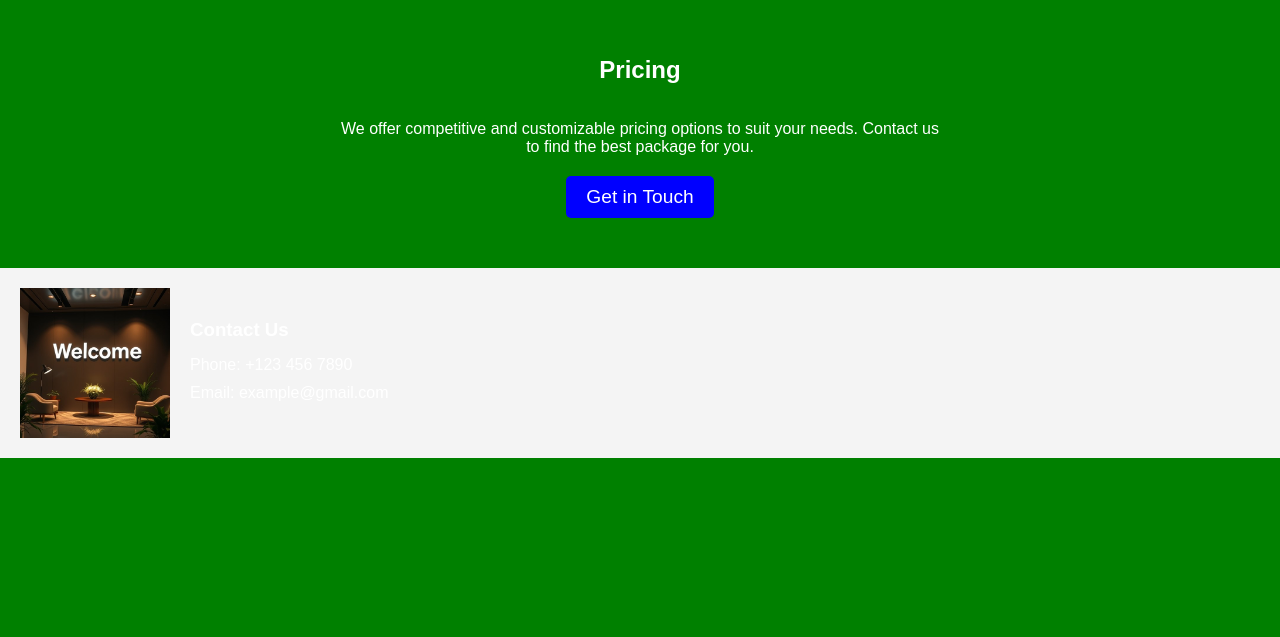
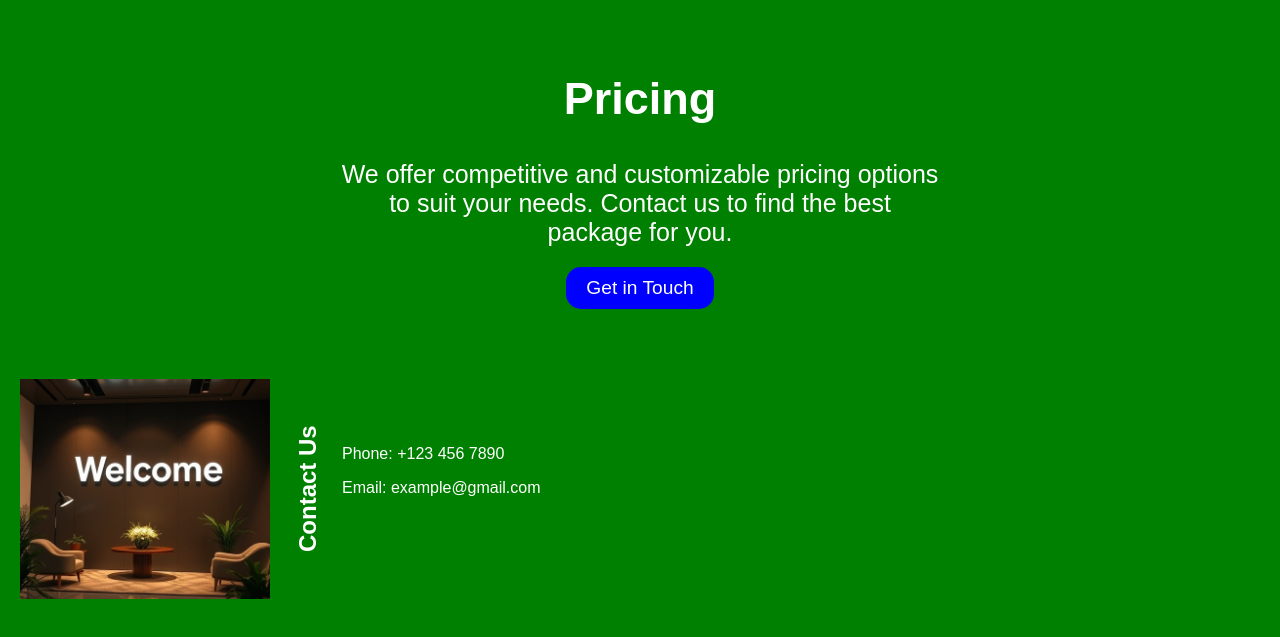
Before and after one commit to KendiAstro23/escrow-web, a React (Create React App) app: page / in a window 1280 px wide. Shown: the part 2755-3392 px from the top of the page. Built offline with nearby package versions, Linux system fonts and the light colour scheme.

Commit message:
new changes

```diff
--- a/src/App.css
+++ b/src/App.css
@@ -117,9 +117,15 @@ section {
   margin-top: 50px;
 }
 
+.pricing-section h2 {
+  font-size: 45px;
+  margin-bottom: 10px;
+}
+
 .pricing-description {
   max-width: 600px; /* Limit the width of the description */
   margin-bottom: 20px;
+  font-size: 25px;
 }
 
 .get-in-touch {
@@ -127,7 +133,7 @@ section {
   color: white;
   padding: 10px 20px;
   border: none;
-  border-radius: 5px;
+  border-radius: 15px;
   cursor: pointer;
   font-size: 1.2em;
 }
@@ -135,35 +141,58 @@ section {
 /* Contact Us Section */
 .contact-us-section {
   display: flex;
-  align-items: center;
-  justify-content: flex-start;
+  align-items: flex-start;
+  justify-content: space-between;
   margin-top: 50px;
   padding: 20px;
-  background-color: #f4f4f4;
+  height: 250px;
+  /*background-color: #2092a1;*/
+}
+
+.contact-image-container {
+  flex: 1; /* Take up space on the left */
+  display: flex;
+  justify-content: flex-start;
 }
 
 .contact-image {
-  width: 150px;
-  height: 150px;
+  width: 300px;
+  height: 220px;
   object-fit: cover; /* Ensure the image keeps its aspect ratio */
-  margin-right: 20px; /* Add space between image and contact details */
+  flex: 0 0 250px;
+  /*margin-right: 20px;*/
 }
 
 .contact-details {
-  display: flex;
-  flex-direction: column;
+  /*display: flex;
+  /*flex-direction: column;
   align-items: flex-start; /* Align the contact details to the left */
   justify-content: center; /* Vertically center the contact details */
+  flex: 1;
+  text-align: left;
+  margin-top: 50px;
 }
 
-.contact-details h3 {
+/*.contact-details h3 {
   margin: 0 0 10px 0; /* Space between heading and contact info */
+  /*border: none;
+  border-radius: 5px;
+}*/
+
+.vertical-heading {
+  writing-mode: vertical-rl;
+  transform: rotate(180deg);
+  margin-right: 20px;
+  font-size: 1.5em;
 }
 
-.contact-details p {
-  margin: 5px 0; /* Space between contact items */
-}
-
+/*.contact-details p {
+  margin: 15px 0; /* Space between contact items */
+  /*margin-left: 30px;
+  text-align: left;
+  margin-top: 20px;
+  flex: ;
+}*/
 
 footer {
   background-color: #003300;
--- a/src/App.js
+++ b/src/App.js
@@ -58,11 +58,13 @@ function App() {
 </div>
 
 <div className="contact-us-section">
-  <img src="pricing.jpg" alt="Contact Image" className="contact-image" />
-  <div className="contact-details">
-    <h3>Contact Us</h3>
-    <p>Phone: +123 456 7890</p>
-    <p>Email: example@gmail.com</p>
+  <div className="contact-image-container">
+    <img src="pricing.jpg" alt="Contact" className="contact-image" />
+    <h3 className="vertical-heading">Contact Us</h3>
+    <div className="contact-details">
+      <p>Phone: +123 456 7890</p>
+      <p>Email: example@gmail.com</p>
+    </div>
   </div>
 </div>
 
--- a/src/Services.css
+++ b/src/Services.css
@@ -1,5 +1,9 @@
 .services-section {
     padding: 20px;
+  }
+
+  .services-section h1 {
+    font-size: 45px;
   }
 
   .services-content {
--- a/src/Services.js
+++ b/src/Services.js
@@ -4,6 +4,7 @@ import './Services.css'; // Ensure you have this CSS file
 const Services = () => {
   return (
     <section id="services" className="services-section">
+      <h1>Our Offers</h1>
       <div className="services-content">
         <div className="services-image">
           <img src="/ESC3.png" alt="Services" />
```
